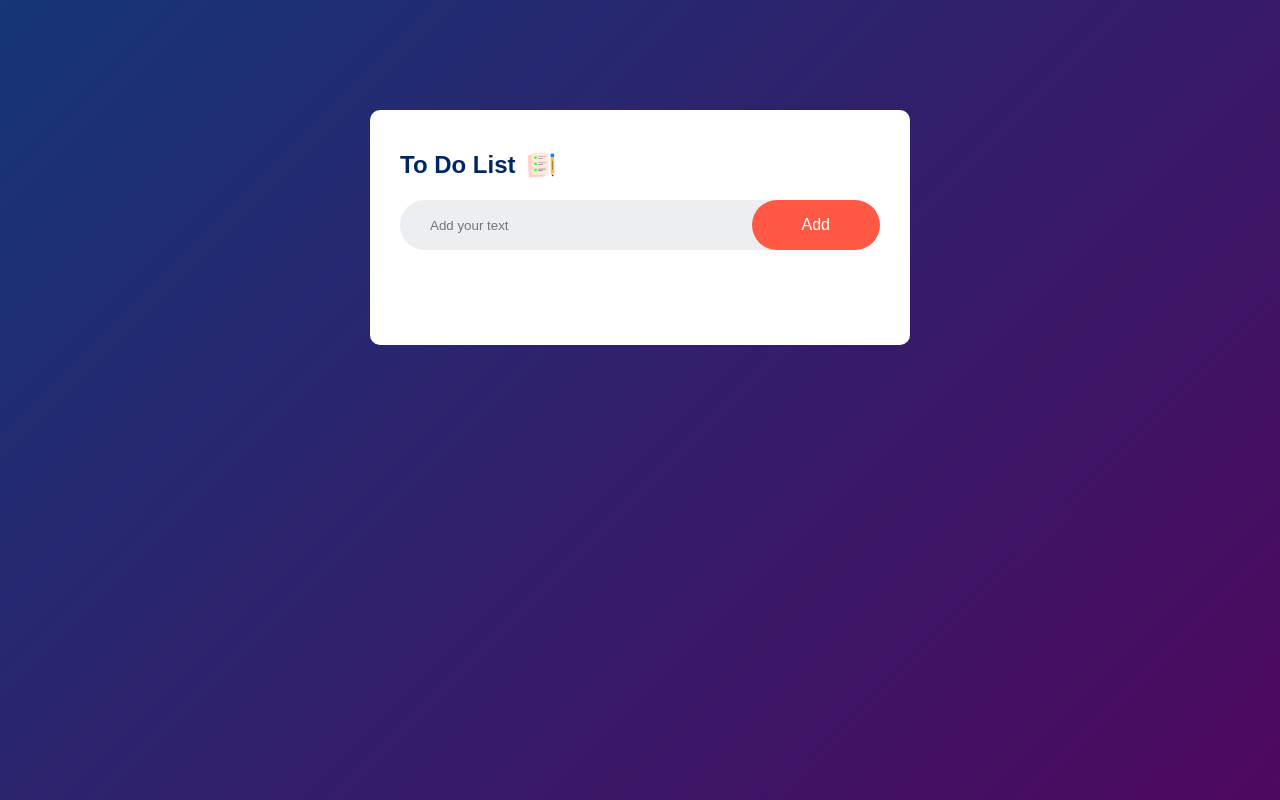
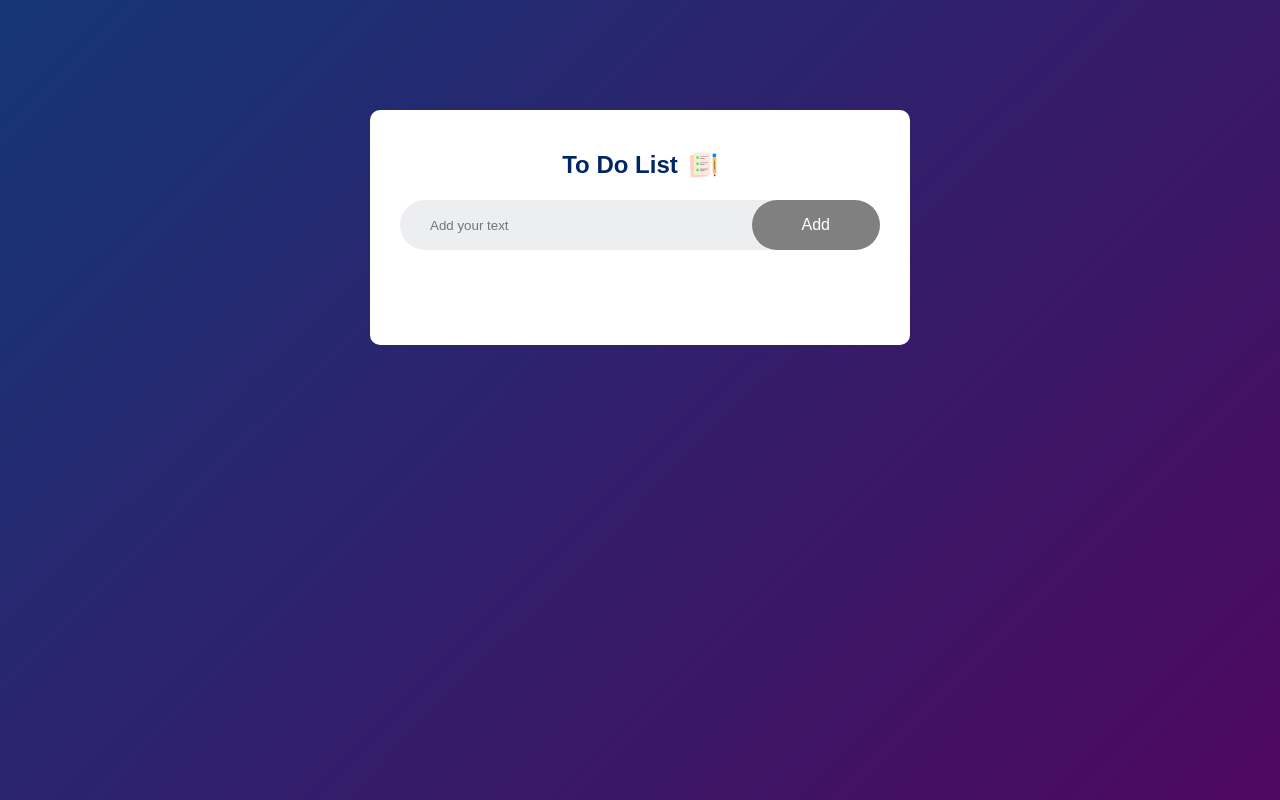
Before and after one commit to SiraajIsaacs/ToDoList, a plain HTML site: page index.html in a window 1280 px wide. In both pictures the pointer is over the button "Add". Drawn offline with Linux system fonts and the light colour scheme.

Commit message:
Added more styling

```diff
--- a/style.css
+++ b/style.css
@@ -25,6 +25,7 @@
     color: #002765;
     display: flex;
     align-items: center;
+    justify-content: center;
     margin-bottom: 20px;
 }
 
@@ -60,6 +61,11 @@ button{
     font-size: 16px;
     cursor: pointer;
     border-radius: 40px;
+}
+
+button:hover{
+    background: gray;
+    transition-delay: 50ms;
 }
 
 ul li{
```
